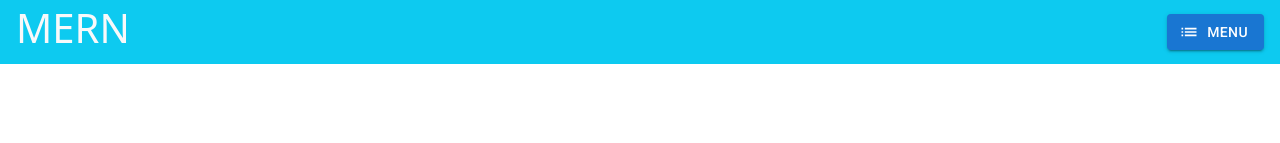
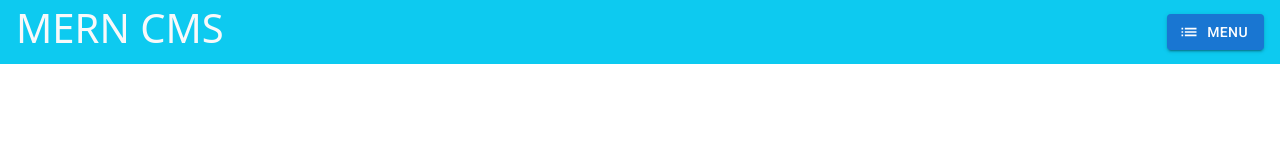
Before and after one commit to nattawat-wib/mern-cms, a React (Create React App) app in the folder client/: page /add-article in a window 1280 px wide. Shown: the top 143 px of the page. Built offline with nearby package versions, Linux system fonts and the light colour scheme.

Commit message:
edit appbar

```diff
--- a/client/src/components/Navbar.js
+++ b/client/src/components/Navbar.js
@@ -62,7 +62,7 @@
 
     return (
         <nav className="d-flex justify-content-between align-items-center px-3 py-1 bg-info" key={"left"}>
-            <Link to={"/"} className="mb-0 fw-bold text-light text-decoration-none"> <h1> MERN </h1> </Link>
+            <Link to={"/"} className="mb-0 fw-bold text-light text-decoration-none"> <h1> MERN CMS </h1> </Link>
             <Button variant="contained" color="primary" startIcon={<ListIcon />} onClick={toggleDrawer("left", true)}> Menu </Button>
             <Drawer anchor={"left"} open={state["left"]} onClose={toggleDrawer("left", false)}>
                 {list("left")}
```
